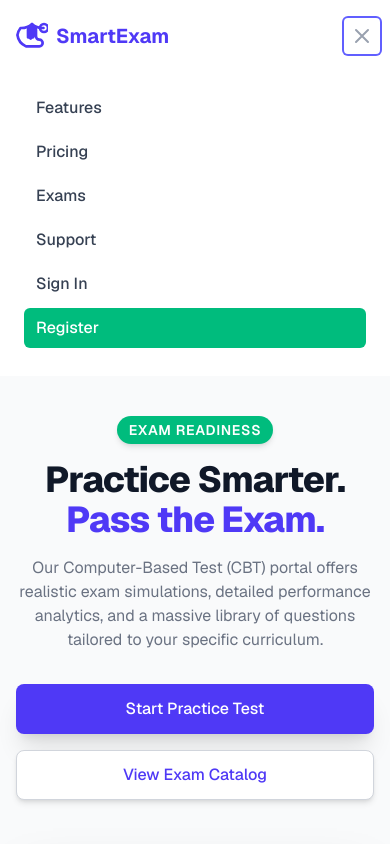
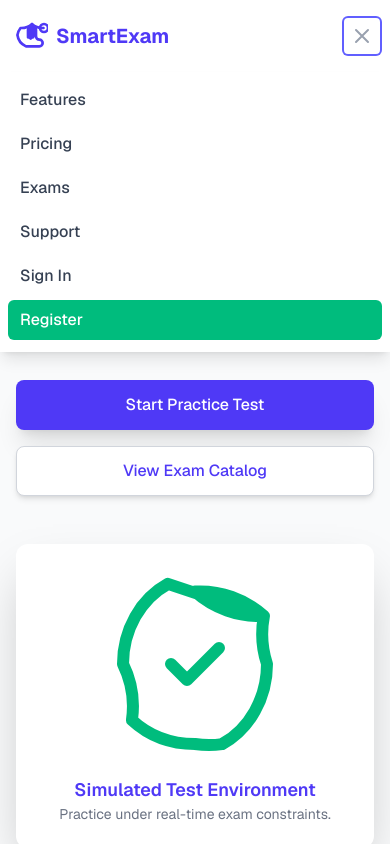
Before and after one commit to emteezet/SmartExam, a Next.js app: page / in a window 390 px wide. Both pictures are taken after a click on the button "Toggle menu". Shown: the top 844 px of the page. Built offline with nearby package versions, Linux system fonts and the light colour scheme.

Commit message:
Make mobile menu overlay content (absolute) to avoid pushing page down

```diff
--- a/app/components/Header.jsx
+++ b/app/components/Header.jsx
@@ -9,7 +9,7 @@ const Header = () => {
   const items = ["Features", "Pricing", "Exams", "Support"];
 
   return (
-    <header className="bg-white shadow-md">
+    <header className="bg-white shadow-md relative z-50">
       <div className="max-w-7xl mx-auto px-4 sm:px-6 lg:px-8">
         <div className="flex justify-between items-center py-4 md:justify-start md:space-x-10">
           <div className="flex justify-start lg:w-0 lg:flex-1">
@@ -106,9 +106,9 @@ const Header = () => {
           </div>
         </div>
 
-        {/* Mobile menu panel (animated) */}
+        {/* Mobile menu panel (animated, overlays content) */}
         <div
-          className="md:hidden mt-2 pb-4 overflow-hidden"
+          className="md:hidden absolute left-0 right-0 top-full bg-white shadow-lg overflow-hidden"
           style={{
             maxHeight: open ? "600px" : "0px",
             opacity: open ? 1 : 0,
```
